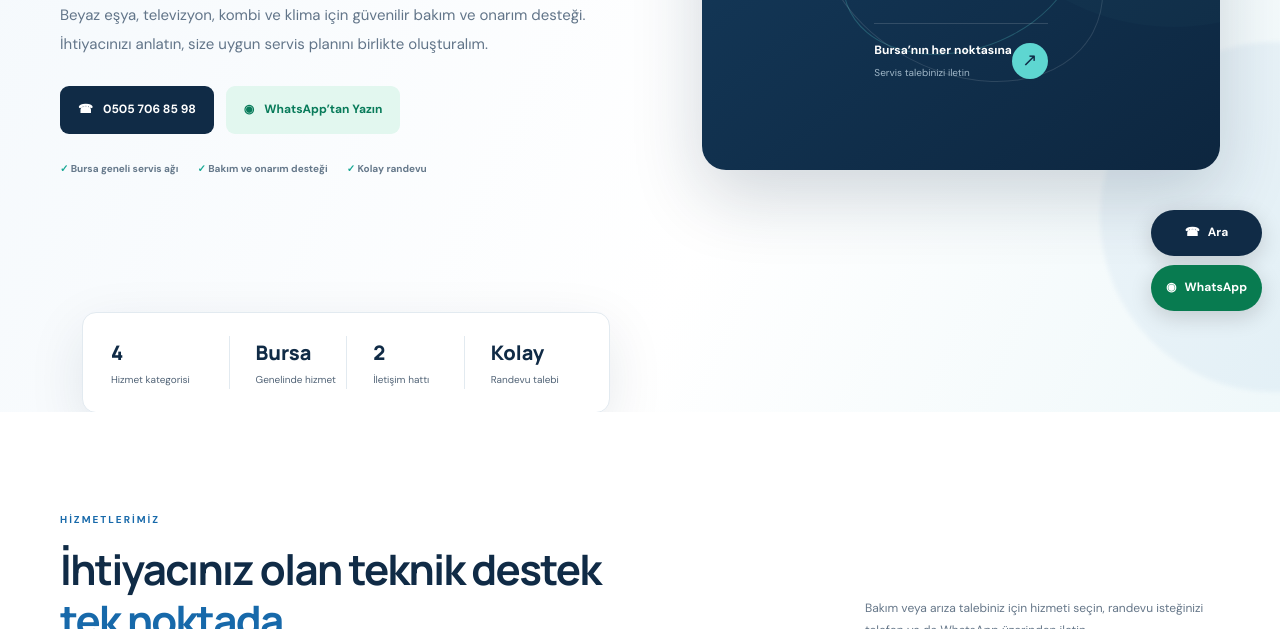
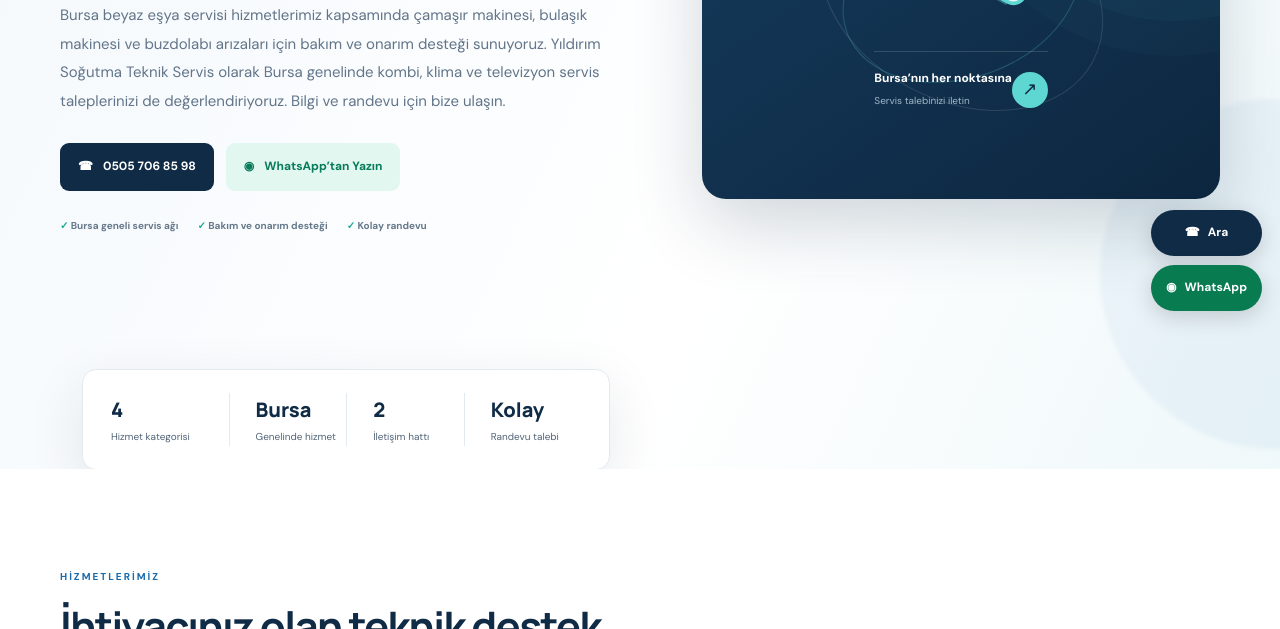
Before and after one commit to yildirimsogutmaofficial/sogutma, a plain HTML site: page index.html in a window 1280 px wide. Shown: the part 471-1100 px from the top of the page. Drawn offline with Linux system fonts and the light colour scheme.

Commit message:
Update index.html

```diff
--- a/index.html
+++ b/index.html
@@ -89,7 +89,14 @@
         <div class="hero-copy">
           <p class="eyebrow"><span class="status-dot"></span> BURSA GENELİ TEKNİK SERVİS</p>
 <h1>Bursa Beyaz Eşya Servisi<br><span>Yıldırım Soğutma Teknik Servis</span></h1>
-         <p class="hero-lead">Beyaz eşya, televizyon, kombi ve klima için güvenilir bakım ve onarım desteği. İhtiyacınızı anlatın, size uygun servis planını birlikte oluşturalım.</p>
+<p class="hero-lead">
+  Bursa beyaz eşya servisi hizmetlerimiz kapsamında
+  çamaşır makinesi, bulaşık makinesi ve buzdolabı
+  arızaları için bakım ve onarım desteği sunuyoruz.
+  Yıldırım Soğutma Teknik Servis olarak Bursa genelinde
+  kombi, klima ve televizyon servis taleplerinizi de
+  değerlendiriyoruz. Bilgi ve randevu için bize ulaşın.
+</p>
           <div class="hero-actions"><a class="btn btn-primary" href="tel:+905057068598"><span>☎</span> 0505 706 85 98</a><a class="btn btn-whatsapp" href="https://wa.me/905057068598?text=Merhaba%2C%20servis%20hizmeti%20hakk%C4%B1nda%20bilgi%20almak%20istiyorum." target="_blank" rel="noopener"><span>◉</span> WhatsApp’tan Yazın</a></div>
           <div class="hero-points"><span>✓ Bursa geneli servis ağı</span><span>✓ Bakım ve onarım desteği</span><span>✓ Kolay randevu</span></div>
         </div>
```
